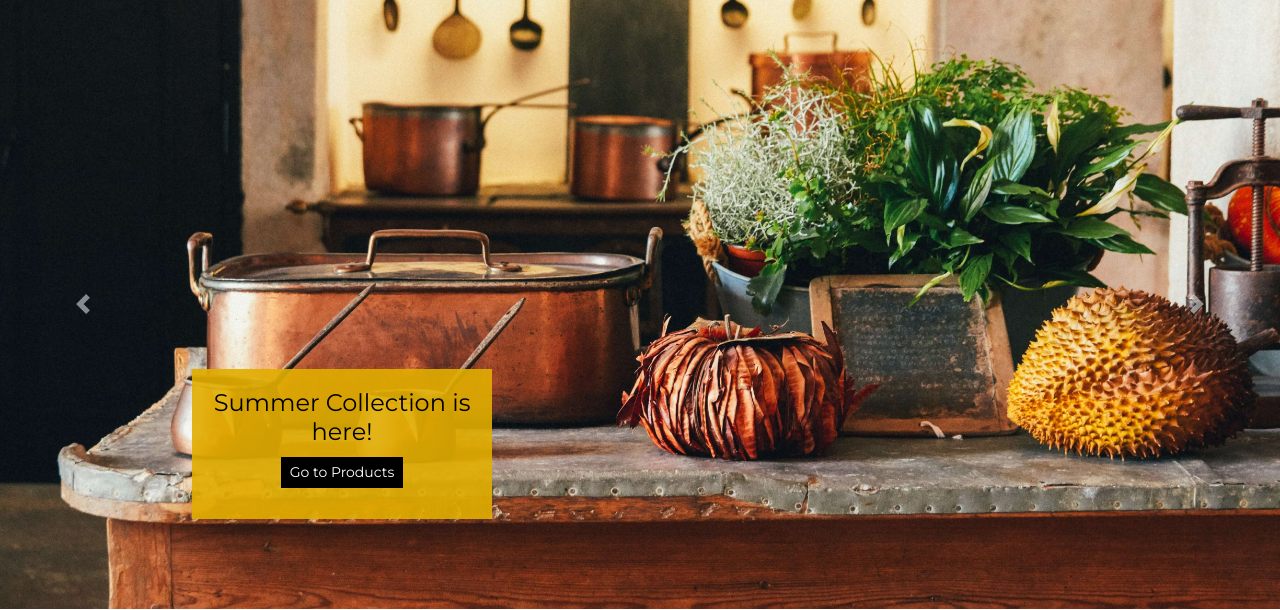
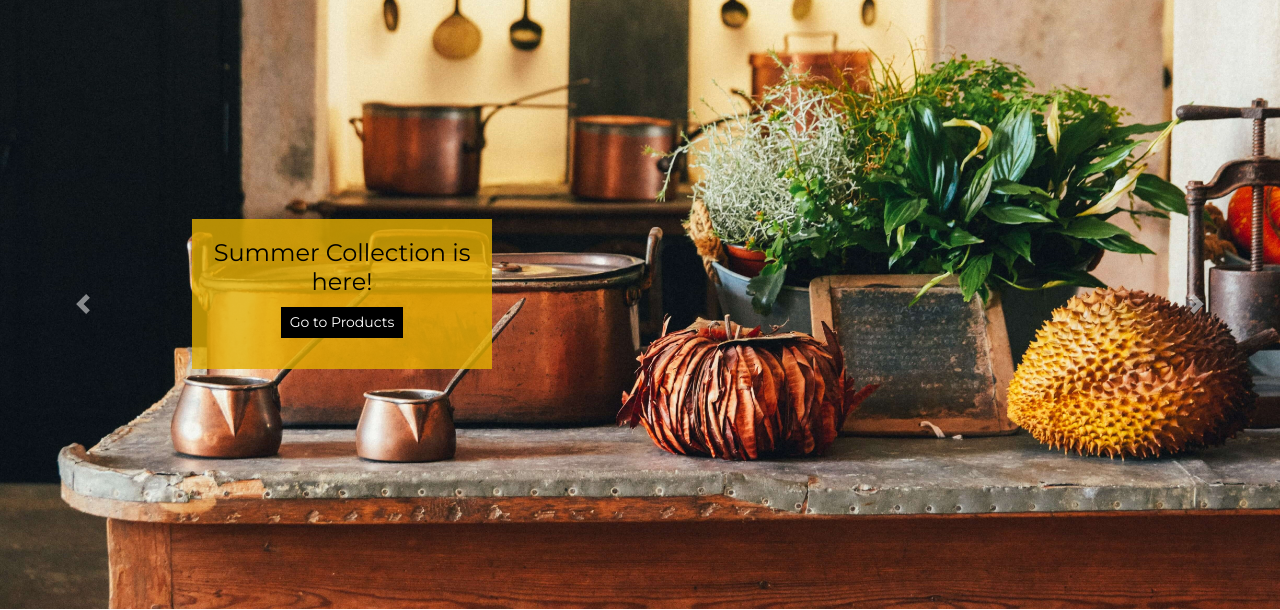
Before and after one commit to Kiran6248/superchef-ms4, a Django app: page / in a window 1280 px wide. Shown: the part 165-775 px from the top of the page. Run offline with Django 3.2, Linux system fonts and the light colour scheme; some libraries are stand-ins or nearby versions.

Commit message:
finished Homepage

```diff
--- a/home/templates/home/index.html
+++ b/home/templates/home/index.html
@@ -35,7 +35,7 @@
                                 <div class="row">
                                     <div class="col-12 col-md-3">
                                         <div class="cover-text">
-                                            <h4>Checkout our New Arrivals!</h4>
+                                            <h4>Checkout our Special Offers!</h4>
                                             <a href="" class="btn btn-black rounded-0 btn-sm">Special offers</a>
                                         </div>
                                     </div>
--- a/static/css/base.css
+++ b/static/css/base.css
@@ -58,13 +58,14 @@ body {
 }
 
 .cover-text{
-    top: -200px;
+    top: -350px;
     font-size:130%;
     width: 300px;
     height: 150px;
-    background-color: rgba(225, 173, 1, 0.9);
+    background-color: rgba(225, 173, 1, 0.8);
     position: absolute;
     color: #000;
+
 }
 
 .cover-text h4 {
```
Also changed, not shown: static/background1-ex.jpg (renamed from static/background1.jpg), static/background2-ex.jpg (renamed from static/background2.jpg), static/background3-ex.jpg (renamed from static/background3.jpg).
